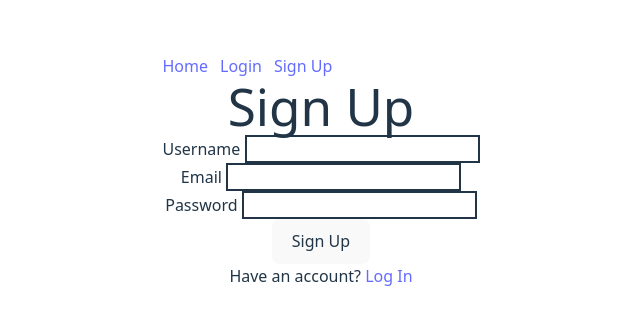
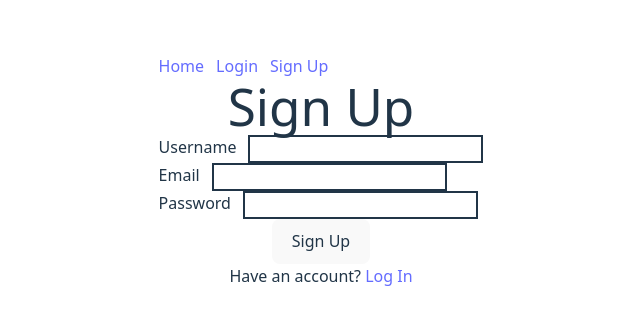
Before and after one commit to TKHWebDevB/cornellcards, a React (Vite) app in the folder frontend/: page /dashboard in a window 1280 px wide. Shown: the part 229-554 px from the top of the page, without its empty margins (319-959 px from the left). Built offline with nearby package versions, Linux system fonts and the light colour scheme; no server answers.

Commit message:
adding styling to input

```diff
--- a/frontend/src/pages/signup.jsx
+++ b/frontend/src/pages/signup.jsx
@@ -61,7 +61,7 @@ const Signup = () => {
   function SignUpForm() {
     return (
       <form onSubmit={handleSubmit(signUpUser)}>
-        <div>
+        <div className="flex gap-3">
           <label htmlFor="username">Username </label>
           <input
             id="username"
@@ -70,7 +70,7 @@ const Signup = () => {
             {...register('username')}
           />
         </div>
-        <div>
+        <div className="flex gap-3">
           <label htmlFor="username">Email </label>
           <input
             id="email"
@@ -79,7 +79,7 @@ const Signup = () => {
             {...register('email')}
           />
         </div>
-        <div>
+        <div className="flex gap-3">
           <label htmlFor="password">Password </label>
           <input
             id="password"
```
Also changed, not shown: 1 other file (tests, documents, lock files or other folders).
